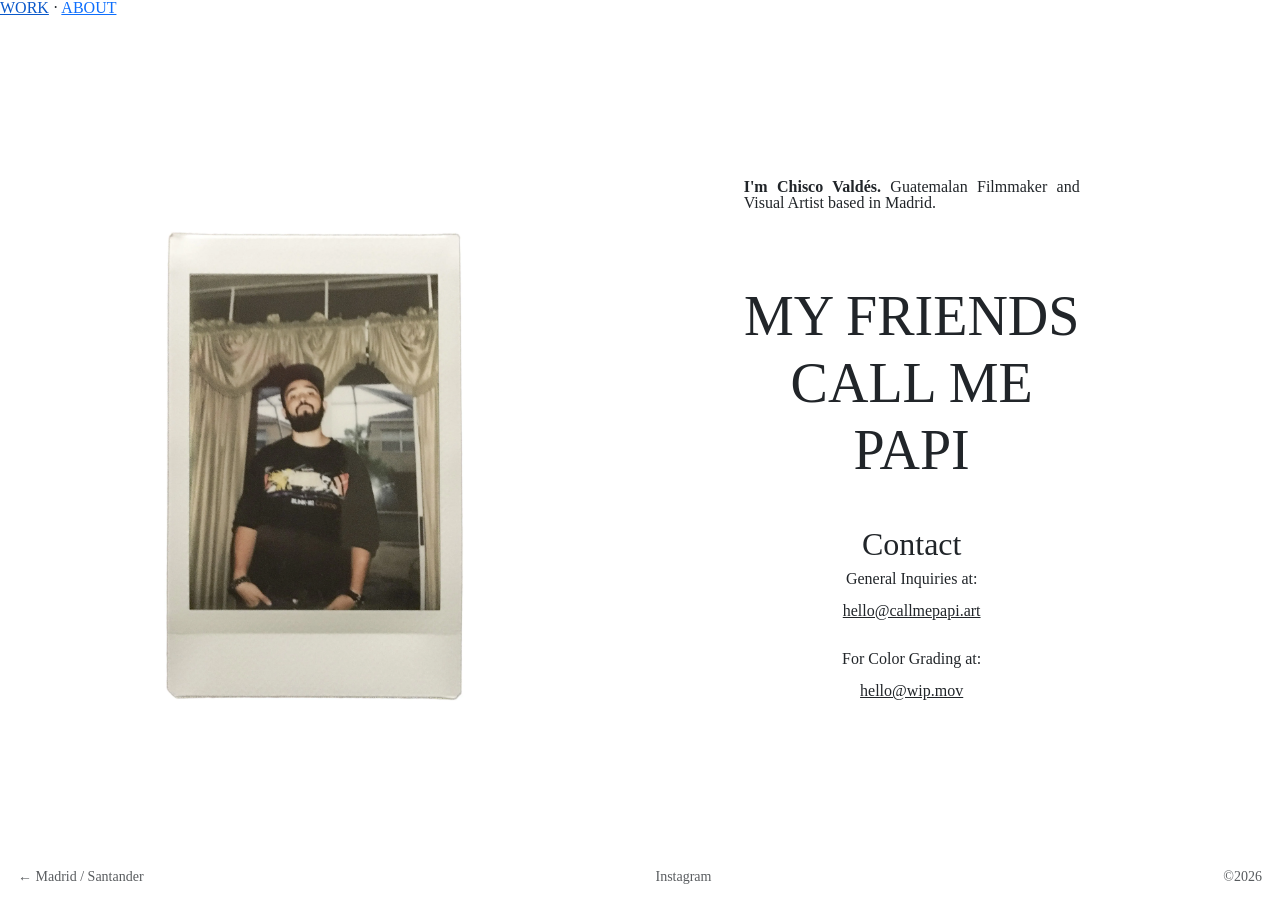
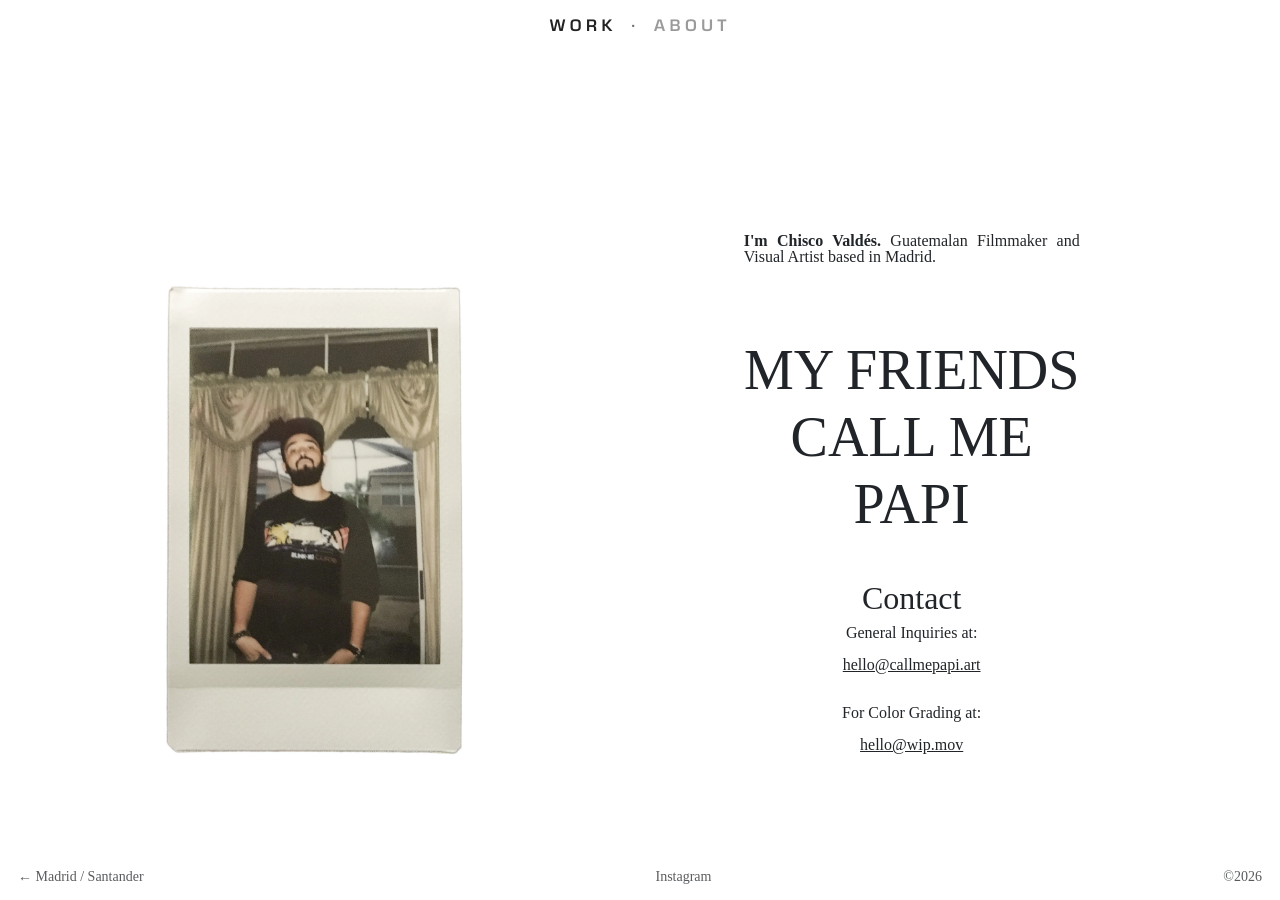
Before and after one commit to chiscovaldes/chiscovaldes, a Jekyll site: the page built from about.html, in a window 1280 px wide and 900 px high. Built offline with Jekyll 4.4.1, drawn with Linux system fonts in a browser that asks for light colours.

Commit message:
Update styles.css

```diff
--- a/assets/styles.css
+++ b/assets/styles.css
@@ -3,17 +3,11 @@ body{
   font-family: "Times New Roman", Times, serif;
 }
 
-h1 {
-  font-size: 17px;
-}
+h1 { font-size: 17px; }
 
-a:hover {
-  text-decoration: underline;
-}
+a:hover { text-decoration: underline; }
 
-.selected-press-links-container .row{
-  height: 100vh;
-}
+.selected-press-links-container .row{ height: 100vh; }
 
 @font-face {
   font-family: Eurostile LT W01 Demi1391154;
@@ -65,13 +59,9 @@ a:hover {
     padding-left: 16px;
   }
 
-  .navbar{
-    font-size: 16px;
-  }
+  .navbar{ font-size: 16px; }
 
-  .wrapper{
-    margin-bottom: 2rem;
-  }
+  .wrapper{ margin-bottom: 2rem; }
 }
 
 /* =========================
@@ -91,11 +81,12 @@ a:hover {
     padding-right: 2rem;
   }
 
-   /* Vimeo desktop: give the container a real width using aspect ratio */
+  /* Vimeo desktop: give the container a real width using aspect ratio */
   .wrapper .iframe-container{
     height: 100%;
     aspect-ratio: 16 / 9;
     flex: 0 0 auto;
+    display: block;
   }
 
   .wrapper iframe.responsive-iframe{
@@ -103,7 +94,7 @@ a:hover {
     height: 100%;
     display: block;
   }
- }
+}
 
 /* =========================
    ABOUT
@@ -124,12 +115,8 @@ a:hover {
 }
 
 @media (min-width: 768px){
-  .about-photo-wrap{
-    padding: 60px 40px;
-  }
-  .about-photo{
-    width: 320px;
-  }
+  .about-photo-wrap{ padding: 60px 40px; }
+  .about-photo{ width: 320px; }
 }
 
 .about-text{
@@ -140,12 +127,10 @@ a:hover {
   text-align: center;
   min-height: 100vh;
   padding-top: 8vh;
-  padding-bottom: 10vh;
+  padding-bottom: 14vh; /* space for footer */
 }
 
-.about-text p{
-  max-width: 42ch;
-}
+.about-text p{ max-width: 42ch; }
 
 .about-text h2,
 .about-text .title,
@@ -154,17 +139,15 @@ a:hover {
   max-width: 42ch;
 }
 
-
+/* Work images become clickable */
 .work-link{
   display: block;
   color: inherit;
   text-decoration: none;
 }
-.work-link:hover{
-  opacity: 0.85;
-}
+.work-link:hover{ opacity: 0.85; }
 
-/* ABOUT footer bar (only on about page) */
+/* ABOUT footer bar */
 .about-footer{
   position: fixed;
   left: 0;
@@ -187,10 +170,7 @@ a:hover {
   color: inherit;
   text-decoration: none;
 }
-
-.about-footer a:hover{
-  text-decoration: underline;
-}
+.about-footer a:hover{ text-decoration: underline; }
 
 .about-footer-left,
 .about-footer-center,
@@ -199,7 +179,38 @@ a:hover {
   opacity: 0.75;
 }
 
-/* make sure content doesn't hide behind footer */
-.about-text{
-  padding-bottom: 14vh; /* add extra breathing room for footer */
+/* ABOUT: top navigation bar */
+.about-top-nav{
+  position: fixed;
+  top: 0;
+  left: 0;
+  right: 0;
+  padding: 18px 18px 12px;
+  display: flex;
+  justify-content: center;
+  align-items: baseline;
+  gap: 14px;
+  background: rgba(255,255,255,0.92);
+  backdrop-filter: blur(6px);
+  z-index: 10000;
+
+  font-family: "Eurostile LT W01 Demi1391154", Helvetica, Arial, sans-serif;
+  letter-spacing: 4px;
+  font-size: 16px;
+  text-transform: uppercase;
 }
+
+.about-top-nav a{
+  color: #222;
+  text-decoration: none;
+}
+.about-top-nav a:hover{ text-decoration: underline; }
+
+.about-top-nav .is-active{
+  opacity: 0.45;
+  pointer-events: none;
+}
+.about-top-nav .dot{ opacity: 0.65; }
+
+/* make sure ABOUT content doesn't sit under the top bar */
+.about-row{ padding-top: 70px; }
```
